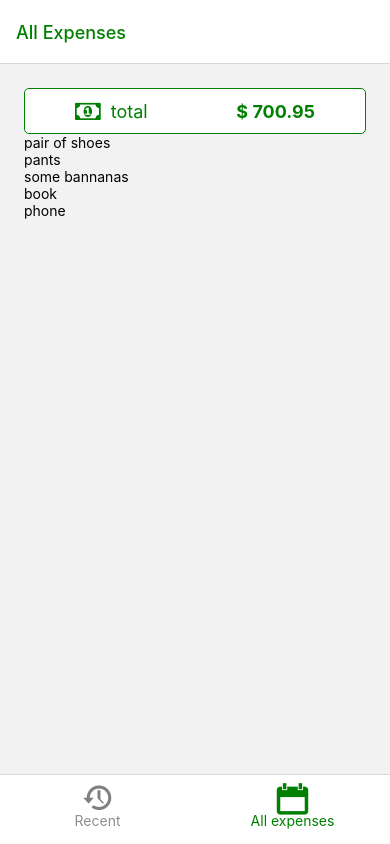
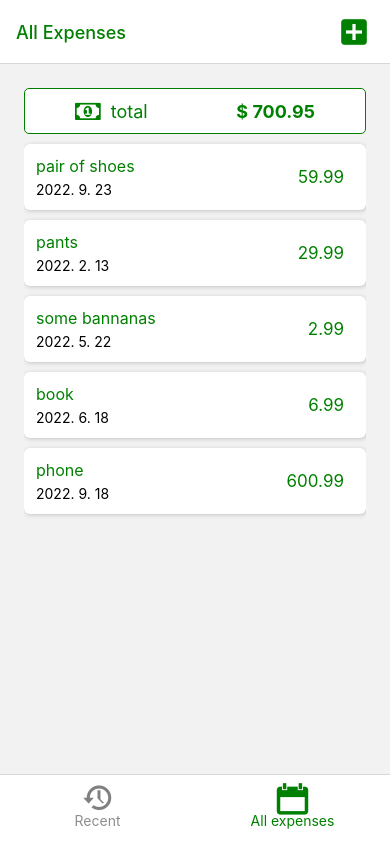
Before and after one commit to DusanVulic/Expense-tracker, a React Native app: screen /AllExpenses in a window 390 px wide. Built offline with nearby package versions, Linux system fonts and the light colour scheme.

Commit message:
pressable added to expense item

```diff
--- a/App.js
+++ b/App.js
@@ -15,9 +15,8 @@ import AllExpenses from "./screens/AllExpenses";
 import { GlobalStyles } from "./constants/styles";
 
 //importing icons
-import { MaterialCommunityIcons } from "@expo/vector-icons";
 import { Entypo } from "@expo/vector-icons";
-import { Ionicons } from "@expo/vector-icons";
+import IconButton from "./UI/IconButton";
 
 const Stack = createNativeStackNavigator();
 const BottomTabs = createBottomTabNavigator();
@@ -36,6 +35,14 @@ const ExpensesOverview = () => {
         tabBarLabelStyle: { fontSize: 14, marginBottom: 5 },
 
         tabBarActiveTintColor: "green",
+        headerRight: () => (
+          <IconButton
+            icon="squared-plus"
+            size={32}
+            color="green"
+            onPress={() => {}}
+          />
+        ),
       }}
     >
       <BottomTabs.Screen
--- /dev/null
+++ b/UI/IconButton.js
@@ -0,0 +1,28 @@
+import React from "react";
+import { Pressable, View, StyleSheet } from "react-native";
+
+//icon
+import { Entypo } from "@expo/vector-icons";
+
+const IconButton = ({ icon, size, color, onPress }) => {
+  return (
+    <Pressable
+      onPress={onPress}
+      style={({ pressed }) => pressed && styles.pressed}
+    >
+      <View style={styles.container}>
+        <Entypo name={icon} size={size} color={color} />
+      </View>
+    </Pressable>
+  );
+};
+
+const styles = StyleSheet.create({
+  pressed: {
+    opacity: 0.75,
+  },
+  container: {
+    marginRight: 20,
+  },
+});
+export default IconButton;
--- a/components/ExpenseItem.js
+++ b/components/ExpenseItem.js
@@ -1,12 +1,62 @@
 import React from "react";
-import { View } from "react-native";
+import { View, Pressable, Text, StyleSheet } from "react-native";
+import { getFormatedDate } from "./../util/date";
 
-const ExpenseItem = () => {
+const ExpenseItem = ({ description, date, amount }) => {
+  const expensePressHandler = () => {
+    console.log("klik");
+  };
+
   return (
-    <View>
-      <Text>Expense Item</Text>
-    </View>
+    <Pressable
+      onPress={expensePressHandler}
+      style={({ pressed }) => pressed && styles.pressed}
+    >
+      <View style={styles.expenseItem}>
+        <View>
+          <Text style={styles.description}>{description}</Text>
+          <Text style={styles.date}>{getFormatedDate(date)}</Text>
+        </View>
+        <View style={styles.amountContainer}>
+          <Text style={styles.amount}>{amount.toFixed(2)}</Text>
+        </View>
+      </View>
+    </Pressable>
   );
 };
 
+const styles = StyleSheet.create({
+  pressed: {
+    opacity: 0.5,
+  },
+
+  expenseItem: {
+    padding: 12,
+    marginTop: 10,
+    backgroundColor: "white",
+    flexDirection: "row",
+    justifyContent: "space-between",
+    borderRadius: 6,
+    elevation: 3,
+    shadowColor: "gray",
+    shadowOffset: { width: 1, height: 1 },
+    shadowRadius: 4,
+    shadowOpacity: 0.4,
+  },
+  description: {
+    color: "green",
+    fontSize: 16,
+  },
+  date: {
+    marginTop: 5,
+  },
+  amountContainer: {
+    marginRight: 10,
+    justifyContent: "center",
+  },
+  amount: {
+    color: "green",
+    fontSize: 17,
+  },
+});
 export default ExpenseItem;
--- a/components/ExpensesList.js
+++ b/components/ExpensesList.js
@@ -1,5 +1,6 @@
 import React from "react";
-import { FlatList, Text } from "react-native";
+import { FlatList } from "react-native";
+import ExpenseItem from "./ExpenseItem";
 
 const ExpensesList = ({ expenses }) => {
   return (
@@ -7,7 +8,13 @@ const ExpensesList = ({ expenses }) => {
       data={expenses}
       keyExtractor={(item) => item.id}
       renderItem={({ item }) => {
-        return <Text>{item.description}</Text>;
+        return (
+          <ExpenseItem
+            description={item.description}
+            date={item.date}
+            amount={item.amount}
+          />
+        );
       }}
     />
   );
--- /dev/null
+++ b/util/date.js
@@ -0,0 +1,3 @@
+export const getFormatedDate = (date) => {
+    return `${date.getFullYear()}. ${date.getMonth() + 1}. ${date.getDate()}`;
+};
```
